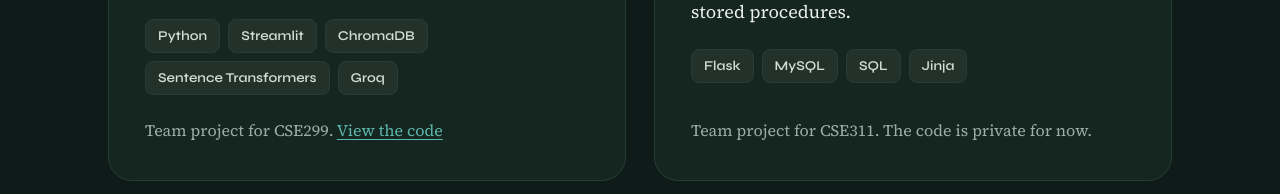
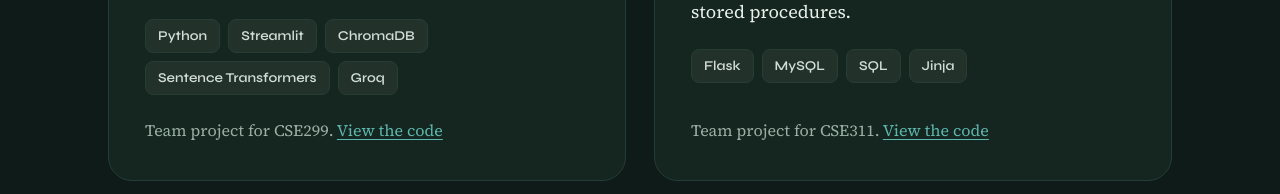
Before and after one commit to ImrulKayes63/imrulkayes63.github.io, a plain HTML site: page index.html in a window 1280 px wide. Shown: the part 1973-2167 px from the top of the page. Drawn offline with Linux system fonts and the light colour scheme.

Commit message:
Link SoldNSU to its public repo

```diff
--- a/index.html
+++ b/index.html
@@ -238,7 +238,7 @@
           <ul class="chips" aria-label="Built with">
             <li>Flask</li><li>MySQL</li><li>SQL</li><li>Jinja</li>
           </ul>
-          <p class="foot">Team project for CSE311. The code is private for now.</p>
+          <p class="foot">Team project for CSE311. <a href="https://github.com/RifatHossainKhan/soldNSU">View the code</a></p>
         </article>
       </div>
     </div>
```
